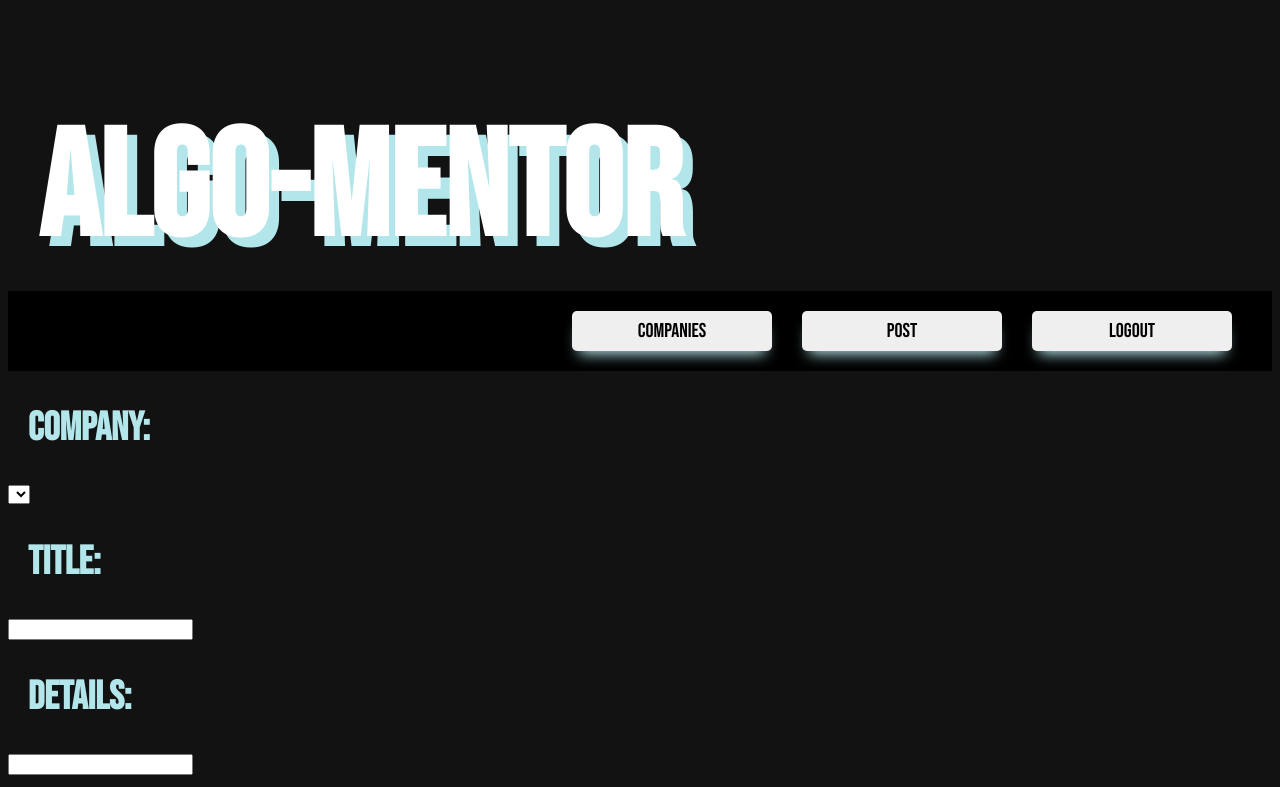
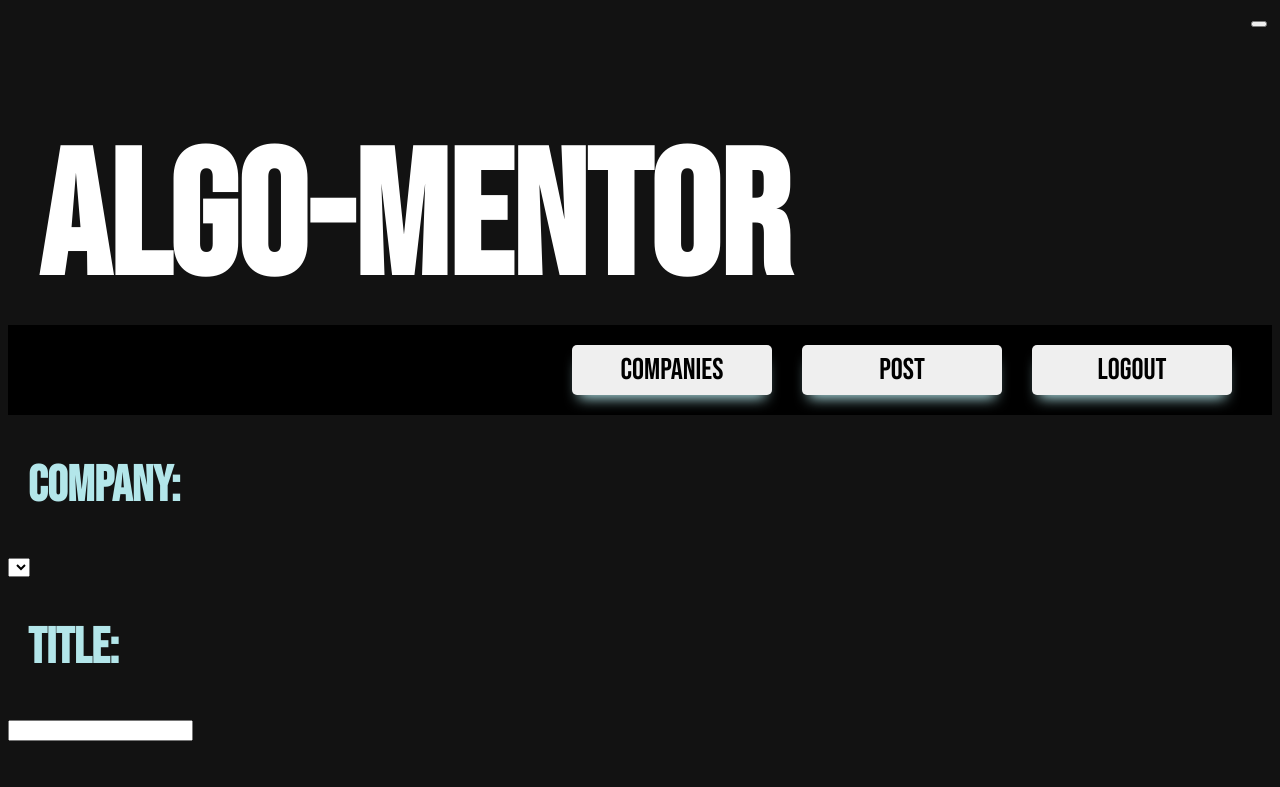
Before and after one commit to MewtwoModules/algo-mentor, a React app: page /post in a window 1280 px wide. Shown: the top 787 px of the page. Built offline with nearby package versions, Linux system fonts and the light colour scheme; no server answers.

Commit message:
final presentation styling

```diff
--- a/client/index.html
+++ b/client/index.html
@@ -4,7 +4,7 @@
     <meta charset="UTF-8" />
     <meta http-equiv="X-UA-Compatible" content="IE=edge" />
     <meta name="viewport" content="width=device-width, initial-scale=1.0" />
-    <title>APP NAME HERE</title>
+    <title>Algo-Mentor</title>
     <link
       rel="icon"
       type="image/x-icon"
@@ -13,6 +13,7 @@
   </head>
   <body>
     <h1 class="srcTitle">Algo-mentor</h1>
+    <button id="orb" src="https://i.ibb.co/92mgdDS/Mewtwo-Modules-BGAlign-300-x-300-px.png" width="275" height="275"></button>
     <div id="root"></div>
     <script src="build/bundle.js"></script>
   </body>
--- a/client/styles.scss
+++ b/client/styles.scss
@@ -1,11 +1,13 @@
 @import url('https://fonts.googleapis.com/css2?family=Bebas+Neue&display=swap');
 
 $main-font: 'Bebas Neue', cursive;
+$accent-color: #B3E6EA;
 
 .srcTitle {
   font-family: $main-font;
-  font-size: 150px;
-  text-shadow: 10px 10px #B3E6EA;
+  font-size: 175px;
+  // background-color: black;
+  // text-shadow: 10px 10px #B3E6EA;
   // text-shadow: 10px 5px #B3E6EA;
   padding-left: 30px;
   height: 90px;
@@ -14,10 +16,18 @@ $main-font: 'Bebas Neue', cursive;
   // padding-right: 10px;
 }
 
+#orb {
+  top: 2%;
+	position: fixed;
+	right: 1%;
+	opacity: 100%;
+}
+
 a {
-  font-size: 20px;
+  font-family: Arial, Helvetica, sans-serif;
+  font-size: 25px;
   padding-left: 20px;
-  padding-bottom: 20px
+  // padding-bottom: 20px;
 }
 
 h1 {
@@ -29,14 +39,14 @@ h1 {
 
 h2 {
   font-family: $main-font;
-  font-size: 40px;
-  color: #B3E6EA;
+  font-size: 50px;
+  color: $accent-color;
   padding-left: 20px;
 }
 
 p {
   font-family: $main-font;
-  font-size: 20px;
+  font-size: 30px;
   color: white;
   padding-right: 5px;
   padding-left: 20px;
@@ -90,12 +100,12 @@ body {
 
 #navBtn {
   // display: flex;
-	box-shadow: 0px 10px 14px -7px #B3E6EA;
-	height: 40px;
+	box-shadow: 0px 10px 14px -7px $accent-color;
+	height: 50px;
 	width: 200px;
   font-family: $main-font;
   text-align: center;
-  font-size: 20px;
+  font-size: 30px;
 	// padding-right: 100px;
 	border-radius: 5px 5px;
 	border: none;
@@ -108,39 +118,43 @@ body {
 #navBtn:hover {
   background-color: black;
   color: white;
-  transition: 3s;
+  transition: 1s;
 }
 #questionContainer {
   border-style: solid;
   border-color: white;
   margin-left: 20px;
+}
 
-}
 #questionStyles {
   display: flex;
   text-align: center;
   flex-wrap: row-wrap;
   padding-right: 30px;
+  justify-content: center;
+  margin-top: 10px;
+  margin-bottom: 10px;
+}
 
-  #qElement {
+#qElement {
   border-style: solid;
-  border-color: #B3E6EA;
+  border-color: $accent-color;
   padding: 20px 40px 20px 20px;
 }
-}
+
 #companyContainer {
   display: flex;
+  // flex-wrap: row-wrap;
   // align-content: space-evenly
   // flex-wrap: wrap;
   // align-content: flex-start;
   justify-content: center;
-  // justify-content: center;
 
 }
 #companyButton {
   font-size: 60px;
   height: 80px;
-  width: 500px;
+  width: 1000px;
   box-shadow: 0px 10px 14px -7px whitesmoke;
   font-family: $main-font;
   text-align: center;
@@ -154,7 +168,7 @@ body {
 #companyButton:hover {
   background-color: black;
   color: white;
-  transition: 3s;
+  transition: 1s;
 }
 
 #closeModalBtn {
@@ -163,12 +177,12 @@ body {
   margin : 40px 40px 40px 40px;
   padding : 40px 40px 40px 40px;
   border-radius: 15px;
-  box-shadow: 0px 10px 14px -7px #B3E6EA;
+  box-shadow: 0px 10px 14px -7px $accent-color;
 }
 #closeModalBtn:hover {
   background-color: black;
   color: white;
-  transition: 3s;
+  transition: 1s;
 }
 .formInput {
   display: flex;
```
